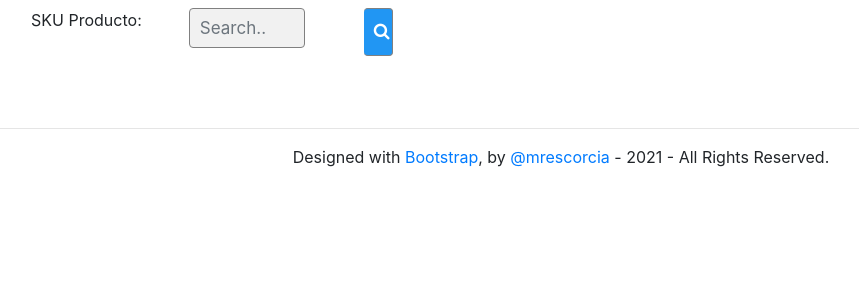
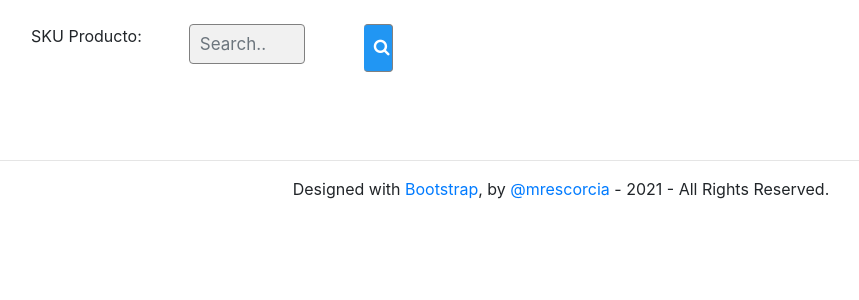
Before and after one commit to mrescorcia/otilia, a Django app: page /buscadorproductos/ in a window 1280 px wide. Shown: the part 56-356 px from the top of the page, without its empty margins (79-938 px from the left). Run offline with Django 3.2, Linux system fonts and the light colour scheme; the visitor is signed in with stand-in values (Sample User, id 1).

Commit message:
04-07-2021

```diff
--- a/templates/base.html
+++ b/templates/base.html
@@ -45,7 +45,8 @@
                             <!--a class="dropdown-item" href="#">Ver perfil</a>
                                 <a class="dropdown-item" href="#">Reportes</a>
                                 <a class="dropdown-item" href="#">Info Trabajadores PDF</a-->
-                            <a class="dropdown-item" href="/buscadorproductos/">Productos</a>
+                            <a class="dropdown-item" href="/productos/">Productos</a>
+                            <a class="dropdown-item" href="/buscadorproductos/">Productos (Beta)</a>
                             <div class="dropdown-divider"></div>
                             <a class="dropdown-item" href="/admin/">Admin</a>
                             <a class="dropdown-item" href="#">Cambio de clave</a>
--- a/templates/productos/buscadorProductos.html
+++ b/templates/productos/buscadorProductos.html
@@ -4,7 +4,7 @@
 <link rel="stylesheet" type="text/css" href="{% static 'css/custom.css' %}">
 <link rel="stylesheet" type="text/css" href="{% static 'js/custom.js' %}">
 <link rel="stylesheet" href="https://cdnjs.cloudflare.com/ajax/libs/font-awesome/4.7.0/css/font-awesome.min.css">
-<div class="row my-2 mx-2">
+<div class="row my-4 mx-2">
     <form action="/action_page.php">
         <div class="row">
 
```
